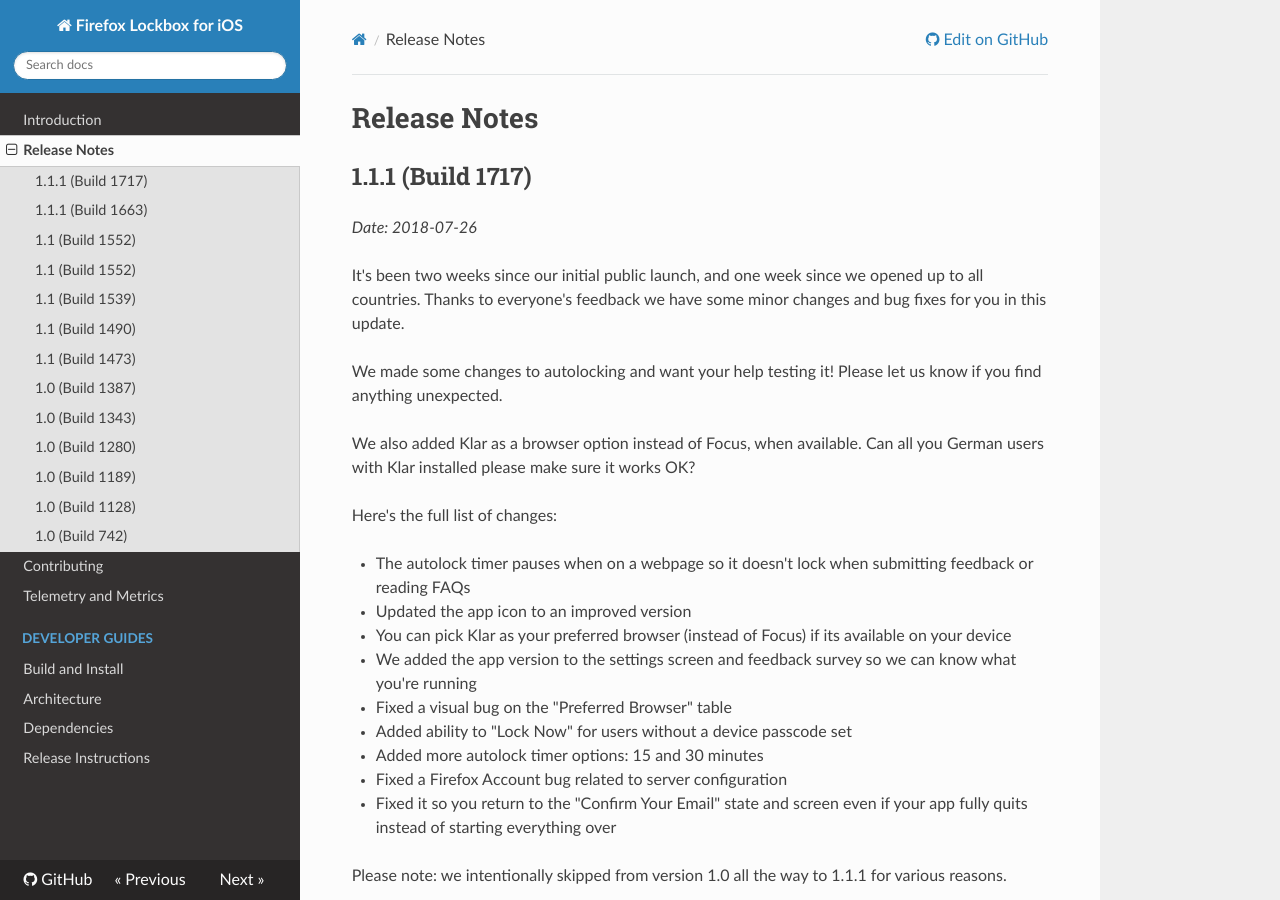
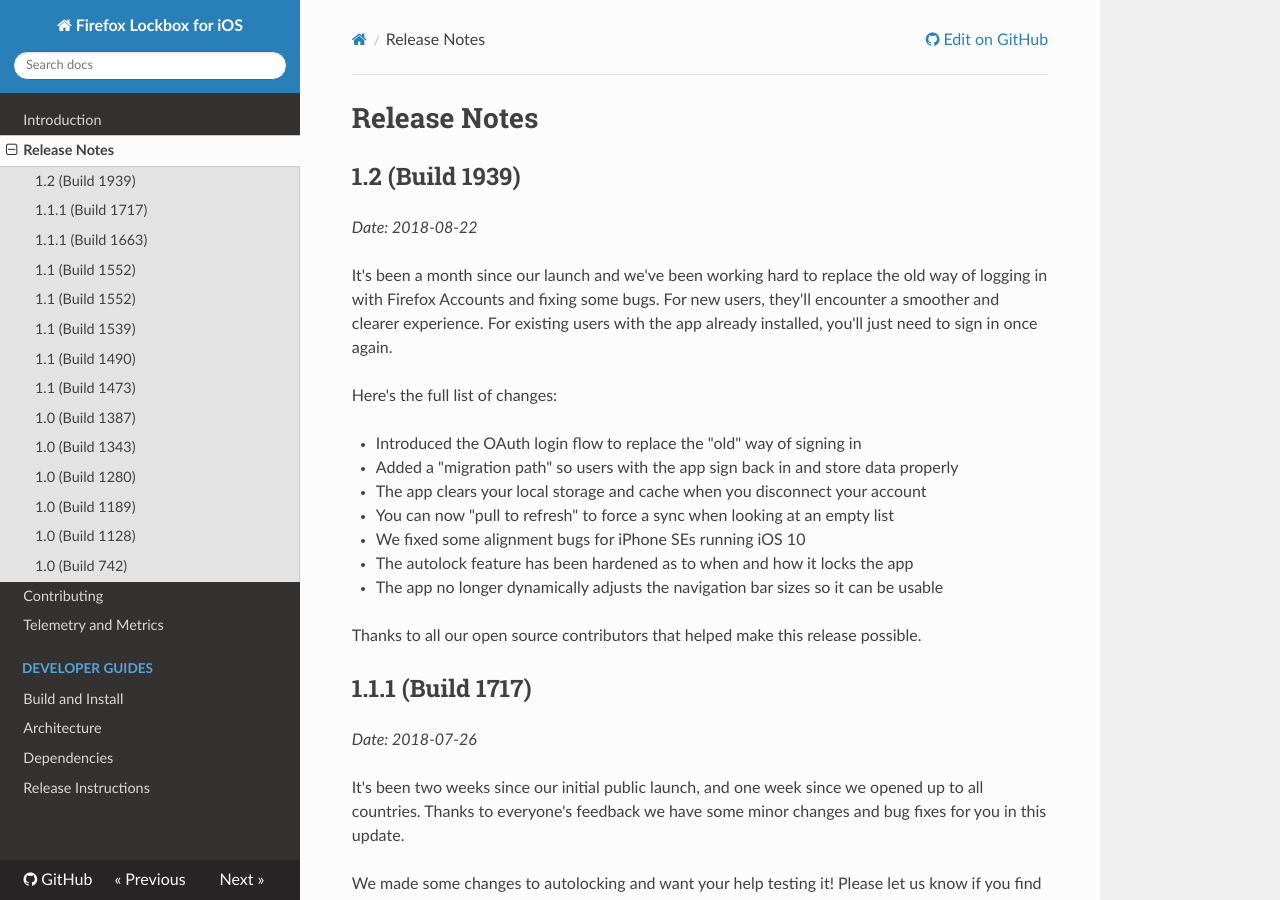
Before and after one commit to mozilla-lockwise/lockwise-ios, an MkDocs documentation site: the page built from docs/release-notes.md, in a window 1280 px wide and 900 px high. Built offline with MkDocs 1.6.1, drawn with Linux system fonts in a browser that asks for light colours; nearby versions of some CDN libraries; old or Windows-style settings are respelled for this version of MkDocs.

Commit message:
Add release notes for 1.2 version (#629)

```diff
--- a/docs/release-notes.md
+++ b/docs/release-notes.md
@@ -1,4 +1,22 @@
 # Release Notes
+
+## 1.2 (Build 1939)
+
+_Date: 2018-08-22_
+
+It's been a month since our launch and we've been working hard to replace the old way of logging in with Firefox Accounts and fixing some bugs. For new users, they'll encounter a smoother and clearer experience. For existing users with the app already installed, you'll just need to sign in once again.
+
+Here's the full list of changes:
+
+- Introduced the OAuth login flow to replace the "old" way of signing in
+- Added a "migration path" so users with the app sign back in and store data properly
+- The app clears your local storage and cache when you disconnect your account
+- You can now "pull to refresh" to force a sync when looking at an empty list
+- We fixed some alignment bugs for iPhone SEs running iOS 10
+- The autolock feature has been hardened as to when and how it locks the app
+- The app no longer dynamically adjusts the navigation bar sizes so it can be usable
+
+Thanks to all our open source contributors that helped make this release possible.
 
 ## 1.1.1 (Build 1717)
 
```
